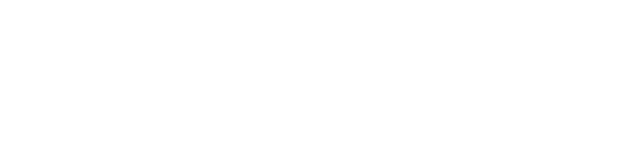
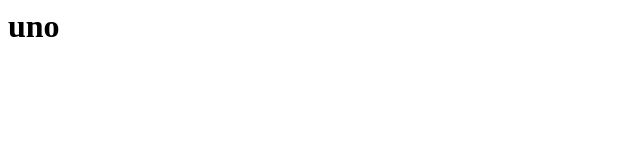
Before and after one commit to mahesa-flo/proyecto_estudiando, a plain HTML site: page index.html in a window 1280 px wide. Shown: the full height of the page, 0-640 px from the left. Drawn offline with Linux system fonts and the light colour scheme.

Commit message:
index h1

```diff
--- a/index.html
+++ b/index.html
@@ -1,3 +1,3 @@
 <html>
-
+    <h1>uno</h1>
 </html>
```
